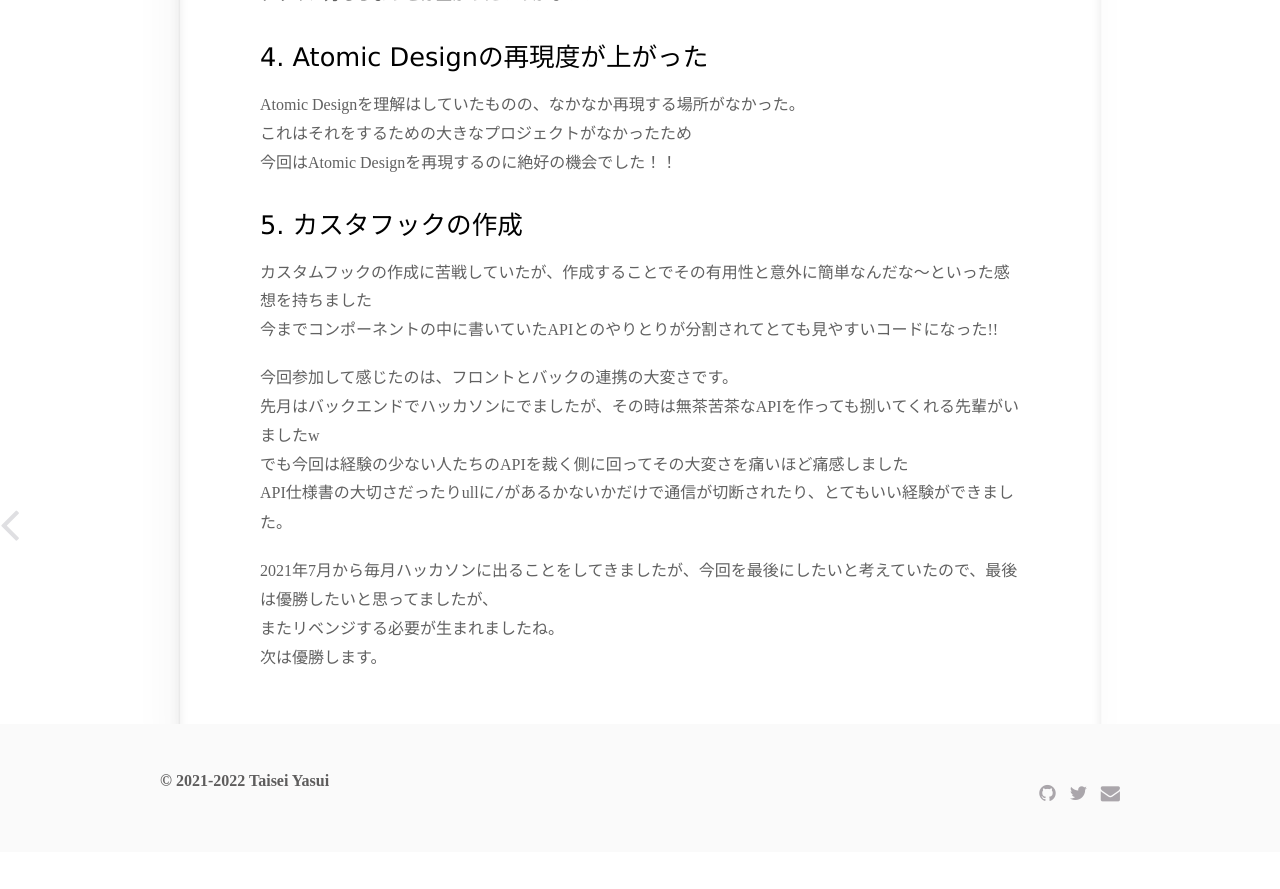
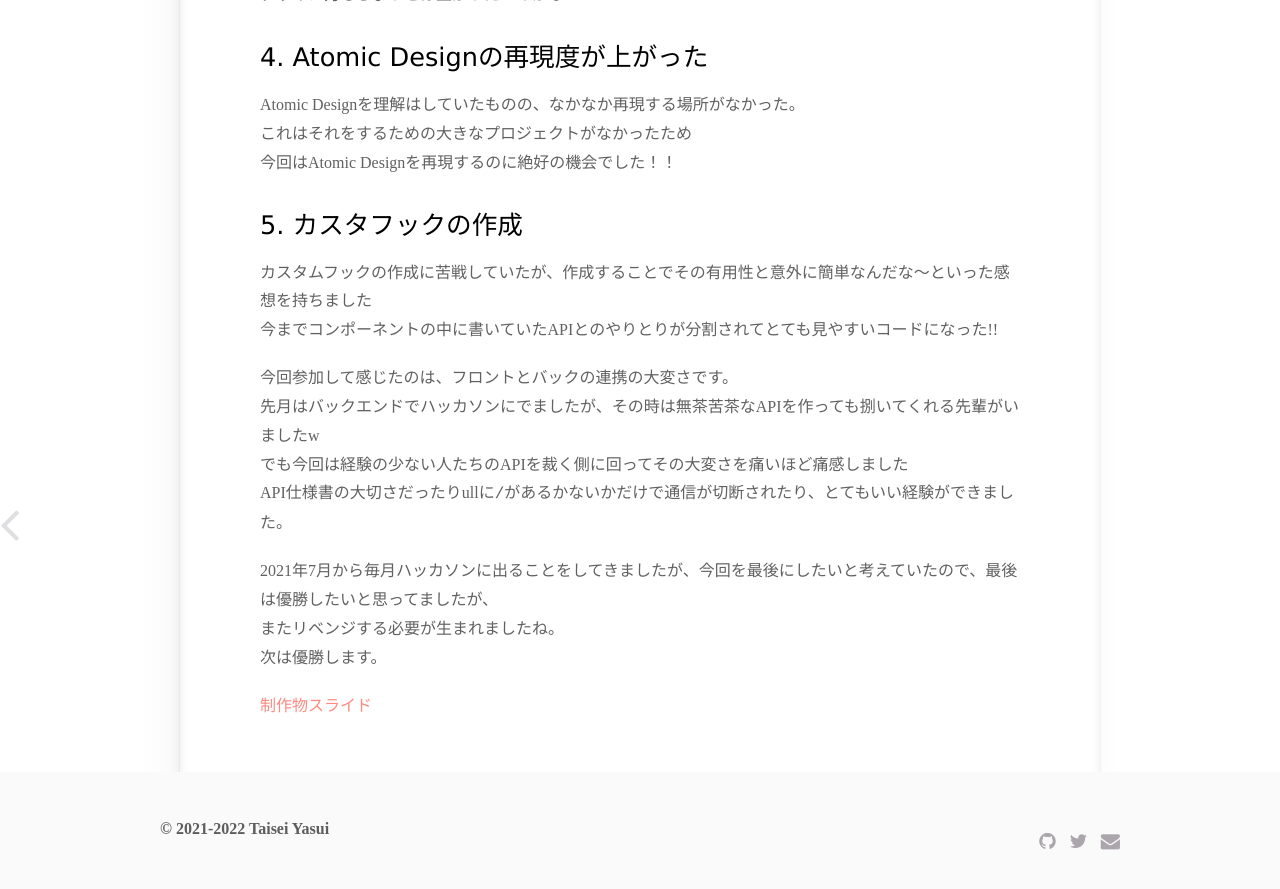
Before and after one commit to taisei-13046/TIL_pages, a Jekyll site: the page built from _posts/2022-01-23-react_day28_hackason.md, in a window 1280 px wide and 900 px high, scrolled down 1151 px. Shown: the top 889 px of the window. Built offline with Jekyll 4.4.1, drawn with Linux system fonts in a browser that asks for light colours; comment, search, counter and statistics services are not loaded; before the commit the page ends 2003 px from its top, so only the background shows below that.

Commit message:
Update 2022-01-23-react_day28_hackason.md

```diff
--- a/_posts/2022-01-23-react_day28_hackason.md
+++ b/_posts/2022-01-23-react_day28_hackason.md
@@ -51,3 +51,5 @@ API仕様書の大切さだったりullに`/`があるかないかだけで通
 2021年7月から毎月ハッカソンに出ることをしてきましたが、今回を最後にしたいと考えていたので、最後は優勝したいと思ってましたが、
 またリベンジする必要が生まれましたね。
 次は優勝します。
+
+[制作物スライド](https://docs.google.com/presentation/d/1bRUSQLREUn3M8Lo2YQrRPIjhEQy4bV4yTBmMLTP03Ag/edit?usp=sharing)
```
